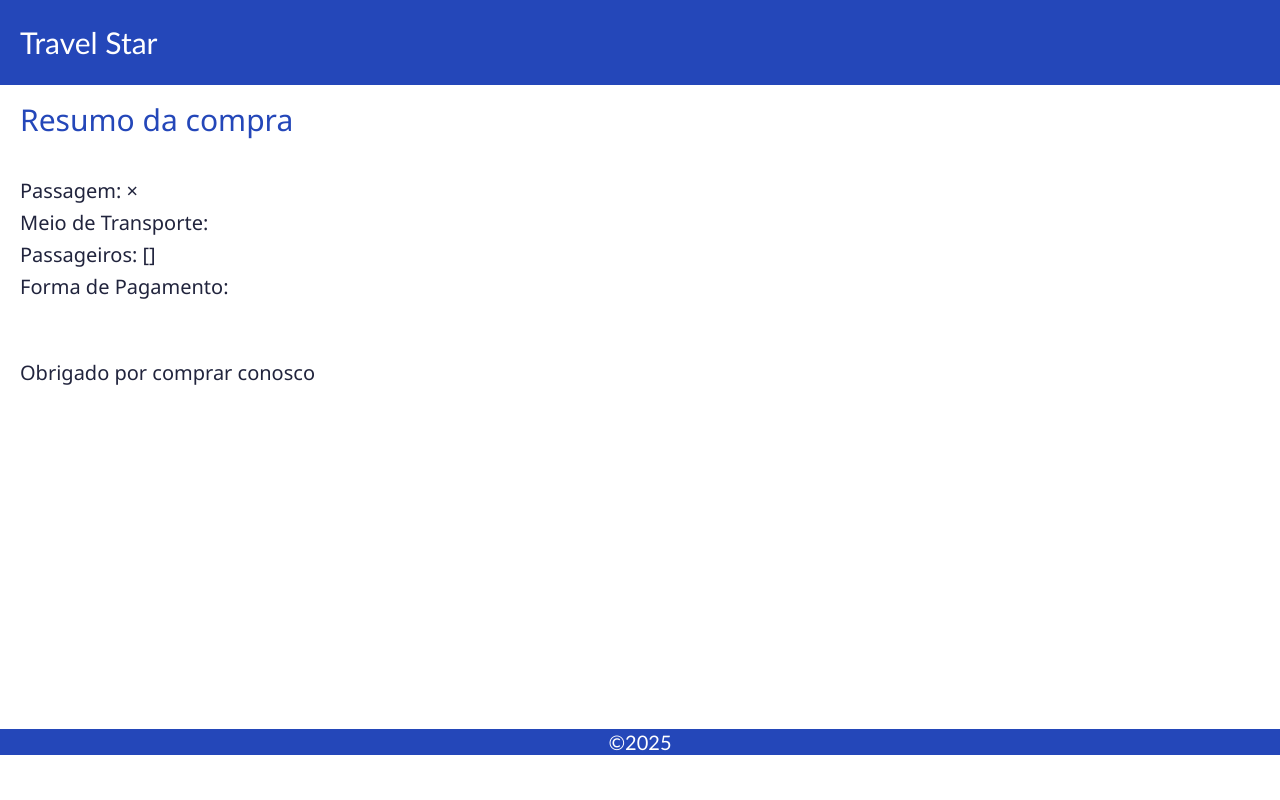
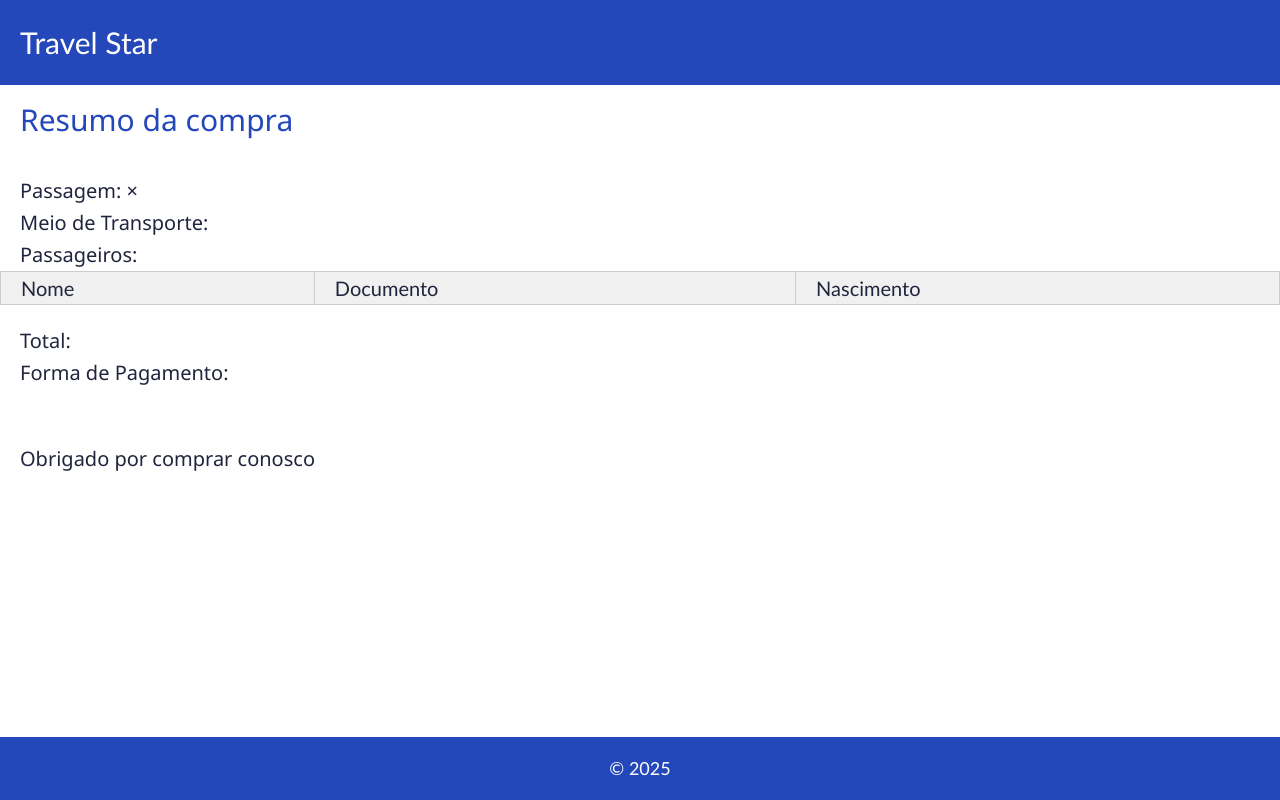
Before and after one commit to lluissf/Projeto-Viagens, a Vue app: page /resumo in a window 1280 px wide. Built offline with nearby package versions, Linux system fonts and the light colour scheme.

Commit message:
sem tempo

```diff
--- a/src/components/Footer.vue
+++ b/src/components/Footer.vue
@@ -1,20 +1,42 @@
-
-<script setup>
-</script>
 
 <template>
-    <div> <p>&copy;2025</p> </div>
+  <footer>
+    <p>&copy; 2025</p>
+  </footer>
 </template>
 
 <style scoped>
-
-div {
-    background-color:#2447b9;
+footer {
+  background-color: #2447b9;
+  color: #ffffff;
+  text-align: center;
+  padding: 1rem 0;
+  position: relative;
+  bottom: 0;
+  width: 100%;
 }
 
-p {
-    text-align: center;
-    color: #ffffff;
+footer p {
+  margin: 0;
+  font-size: 0.9rem;
 }
 
+footer {
+     position: fixed;
+     bottom: 0;
+     left: 0;
+     width: 100%;
+}
+
+
+/*DESKTOP*/
+@media (min-width: 768px) {
+
+    footer {
+     position: fixed;
+     bottom: 0;
+     left: 0;
+     width: 100%;
+    }
+}
 </style>
--- a/src/stores/forma-pagamento.js
+++ b/src/stores/forma-pagamento.js
@@ -5,6 +5,7 @@ export const useFormaPagamento = defineStore('forma-pagamento',  () => {
   const pagamento = ref([ 'Pix', 'Debito', 'Credito' ])
   const FormaSelecionada = ref('') // Aqui guarda o selecionado
 
+
   return { pagamento, FormaSelecionada }
 
 })
--- a/src/views/ResumoView.vue
+++ b/src/views/ResumoView.vue
@@ -10,37 +10,46 @@ const pagamentoStore = useFormaPagamento()
 const locomocaoStore = useMeioTransporte()
 const passageirosStore = usePassageiros()
 const router = useRouter()
-
-
 </script>
 
 <template>
-
-    <div >
-
+  <div>
     <h1>Resumo da compra</h1>
 
-         <h2> Passagem:    {{
-          cidadeStore.cidades.find(c => c.id === cidadeStore.cidade_origem)?.nome
-        }} ×
-        {{
-          cidadeStore.cidades.find(c => c.id === cidadeStore.cidade_destino)?.nome
-         }}</h2>
+    <h2>
+      Passagem: {{ cidadeStore.cidades.find((c) => c.id === cidadeStore.cidade_origem)?.nome }} ×
+      {{ cidadeStore.cidades.find((c) => c.id === cidadeStore.cidade_destino)?.nome }}
+    </h2>
 
     <h2>Meio de Transporte: {{ locomocaoStore.meioSelecionado }}</h2>
 
-         <h2>Passageiros: {{ passageirosStore.passageiros }}</h2>
+    <h2>Passageiros:</h2>
+    <table>
+      <thead>
+        <tr>
+          <th> Nome </th>
+          <th> Documento </th>
+          <th> Nascimento </th>
+        </tr>
+      </thead>
+      <tbody>
+        <tr v-for="(p, index) in passageirosStore.passageiros" :key="index">
+          <td>{{ p.nome }}</td>
+          <td>{{ p.documento }}</td>
+          <td>{{ p.nascimento }}</td>
+        </tr>
+      </tbody>
+    </table>
+
+    <h2>Total: {{ passageirosStore.total }}</h2>
 
     <h2>Forma de Pagamento: {{ pagamentoStore.FormaSelecionada }}</h2>
 
     <h3>Obrigado por comprar conosco</h3>
-
   </div>
-
 </template>
 
 <style scoped>
-
 h1 {
   font-size: 1.5rem;
   margin-bottom: 1rem;
@@ -48,23 +57,35 @@ h1 {
   color: #2447b9;
   max-width: 100%;
   padding: 1rem;
-
 }
 
 h2 {
-    font-size: 1.0rem;
+  font-size: 1rem;
   font-family: 'Segoe UI', Tahoma, Geneva, Verdana, sans-serif;
   max-width: 100%;
-    padding: 0.3rem 1rem ;
+  padding: 0.3rem 1rem;
 }
 
 h3 {
-    font-size: 1.0rem;
+  font-size: 1rem;
   font-family: 'Segoe UI', Tahoma, Geneva, Verdana, sans-serif;
   max-width: 100%;
-    padding: 3rem 1rem ;
-
+  padding: 3rem 1rem;
+}
+table {
+  width: 100%;
+  border-collapse: collapse;
+  margin-bottom: 1rem;
 }
 
+th, td {
+  padding: 0.3rem 1rem;
+  border: 1px solid #ccc;
 
+  text-align: left;
+}
+
+th {
+  background-color: #f0f0f0;
+}
 </style>
```
Lines whose indentation alone changed are shown as unchanged.
